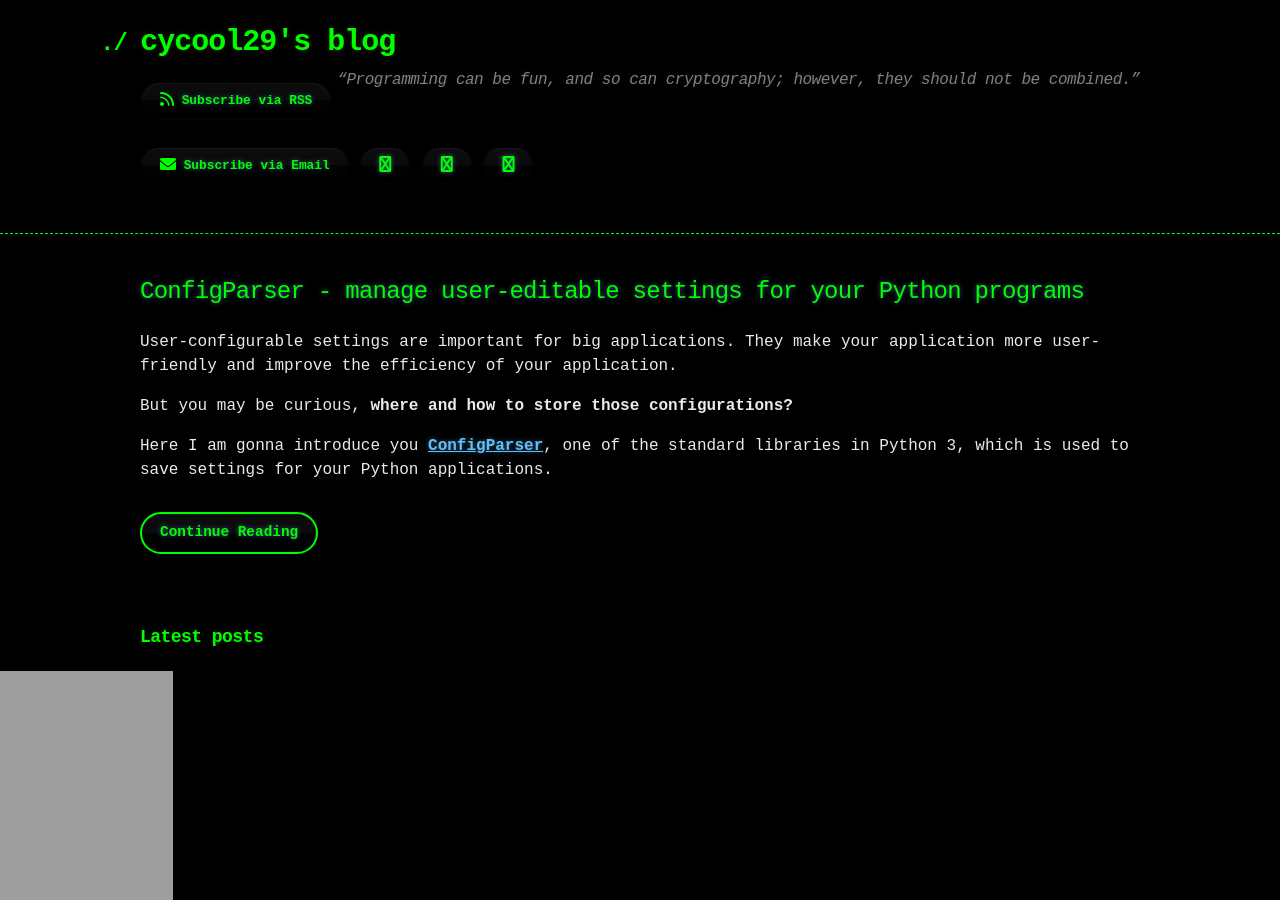
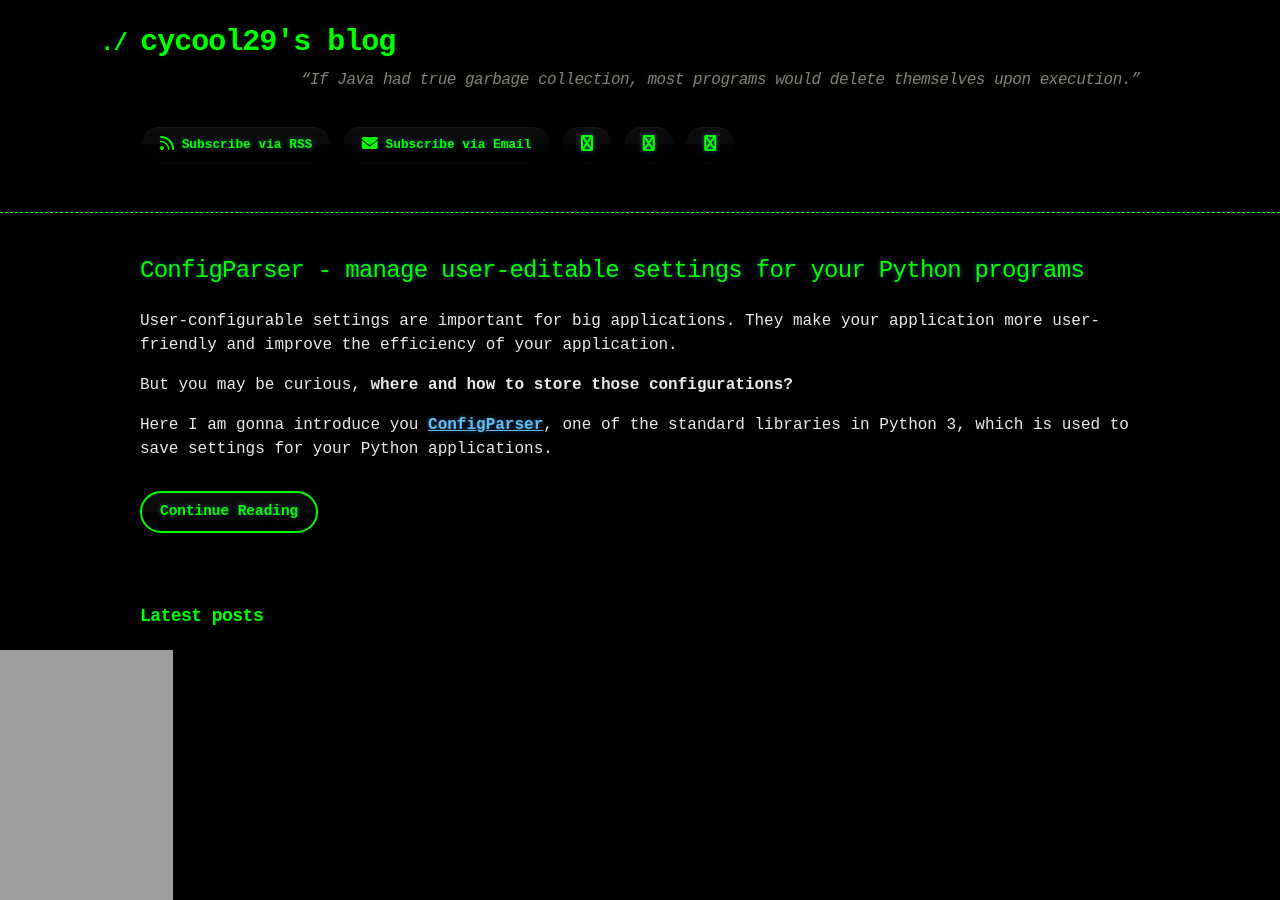
Before and after one commit to cycool29/cycool29.github.io, a Jekyll site: the page built from index.md, in a window 1280 px wide and 900 px high. Built offline with Jekyll 4.4.1, drawn with Linux system fonts in a browser that asks for light colours; a style sheet for code colours, icons or effects is not loaded.

Commit message:
Update quotes

```diff
--- a/_config.yml
+++ b/_config.yml
@@ -1,5 +1,5 @@
 title: cycool29's blog
-description: "“Programming can be fun, and so can cryptography; however, they should not be combined.” "
+description: "“If Java had true garbage collection, most programs would delete themselves upon execution.” "
 bio: A high school student. Intermediate in Python, Git, Bash. Learning JavaScript. He/Him. "
 author: cycool29
 url: https://cycool29.github.io
```
